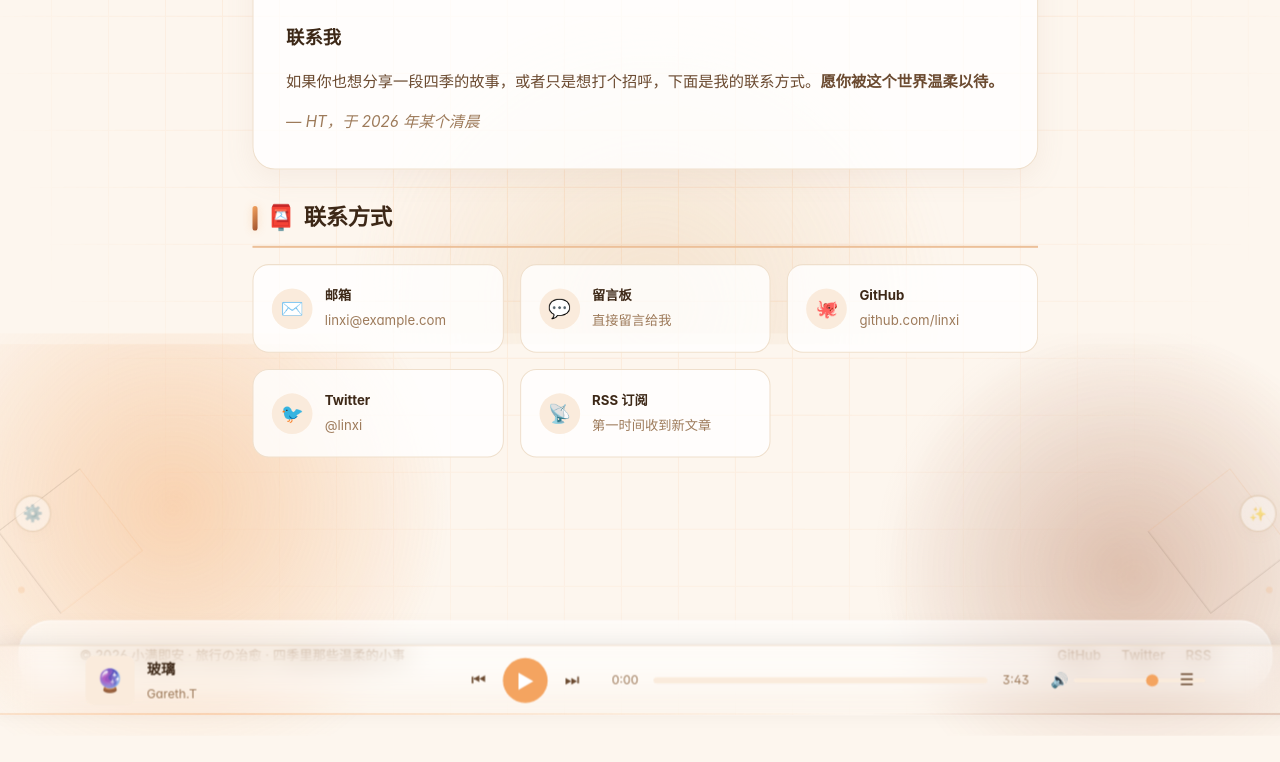
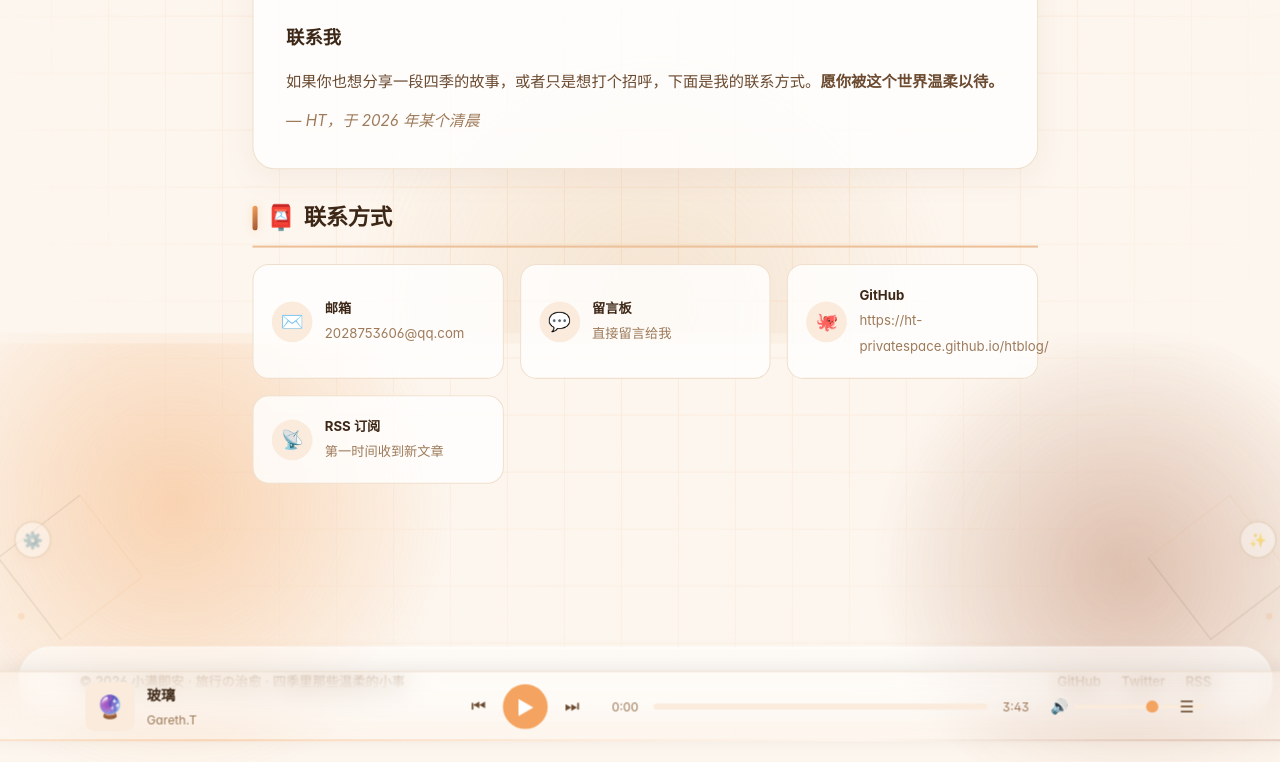
Before and after one commit to HT-PrivateSpace/htblog, a plain HTML site: page blog/about.html in a window 1280 px wide. Shown: the part 1274-2036 px from the top of the page. Before the commit the page ends 2010 px from the top, so only its background shows below. Drawn offline with Linux system fonts and the light colour scheme.

Commit message:
更新文件

```diff
--- a/blog/about.html
+++ b/blog/about.html
@@ -64,7 +64,7 @@
           <div class="contact-icon" role="img" aria-label="邮箱">✉️</div>
           <div class="contact-info">
             <strong>邮箱</strong>
-            <span>linxi@example.com</span>
+            <span>2028753606@qq.com</span>
           </div>
         </div>
         <div class="contact-card" onclick="location.href='message.html'" style="cursor:pointer">
@@ -78,14 +78,7 @@
           <div class="contact-icon" role="img" aria-label="代码">🐙</div>
           <div class="contact-info">
             <strong>GitHub</strong>
-            <span>github.com/linxi</span>
-          </div>
-        </div>
-        <div class="contact-card">
-          <div class="contact-icon" role="img" aria-label="鸟">🐦</div>
-          <div class="contact-info">
-            <strong>Twitter</strong>
-            <span>@linxi</span>
+            <span>https://ht-privatespace.github.io/htblog/</span>
           </div>
         </div>
         <div class="contact-card">
```
